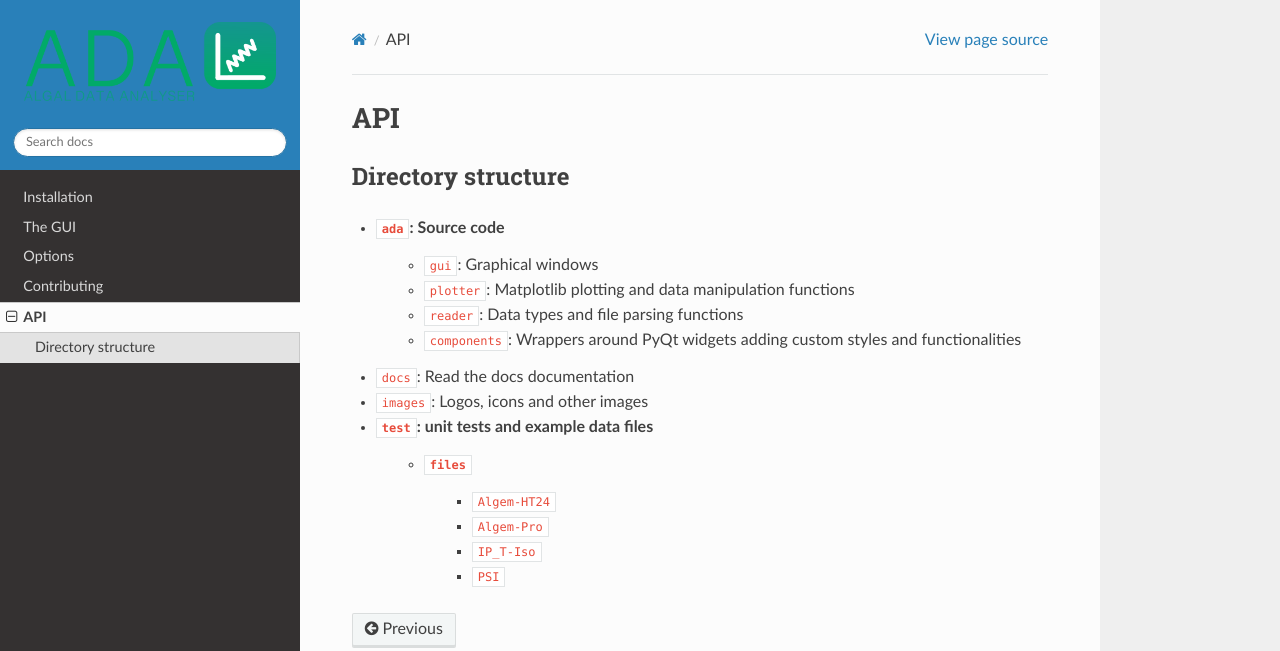
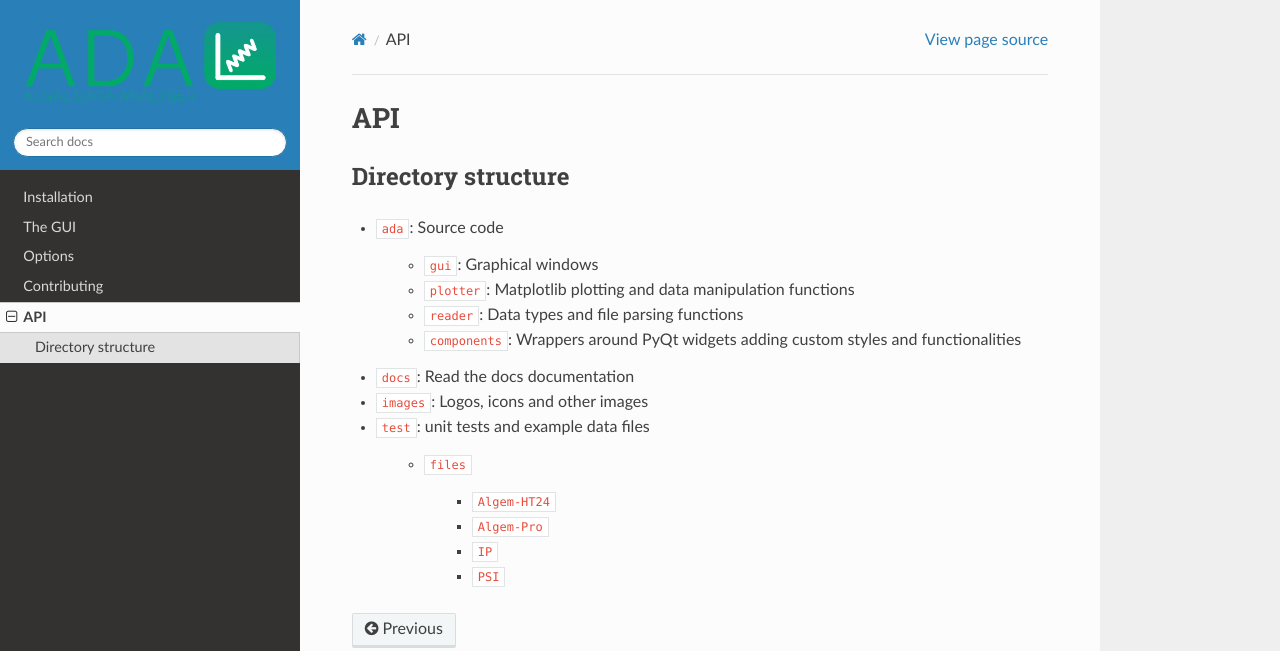
Before and after one commit to tgrbrooks/ADA, a Sphinx documentation site: the page built from docs/api.rst, in a window 1280 px wide. Shown: the top 651 px of the page. Built offline with Sphinx 7.4.7 and the Read the Docs theme 2.0.0, drawn with Linux system fonts in a browser that asks for light colours.

Commit message:
Rename IP T-Iso to IP

```diff
--- a/docs/api.rst
+++ b/docs/api.rst
@@ -6,15 +6,27 @@ API
 Directory structure
 -------------------
 - ``ada``: Source code
-    - ``gui``: Graphical windows
-    - ``plotter``: Matplotlib plotting and data manipulation functions
-    - ``reader``: Data types and file parsing functions
-    - ``components``: Wrappers around PyQt widgets adding custom styles and functionalities
+
+    * ``gui``: Graphical windows
+
+    * ``plotter``: Matplotlib plotting and data manipulation functions
+
+    * ``reader``: Data types and file parsing functions
+
+    * ``components``: Wrappers around PyQt widgets adding custom styles and functionalities
+
 - ``docs``: Read the docs documentation
+
 - ``images``: Logos, icons and other images
+
 - ``test``: unit tests and example data files
-    - ``files``
+
+    * ``files``
+
         - ``Algem-HT24``
+
         - ``Algem-Pro``
-        - ``IP_T-Iso``
+
+        - ``IP``
+
         - ``PSI``
```
Also changed, not shown: README.md (+1 -1 lines), 2 other files.
